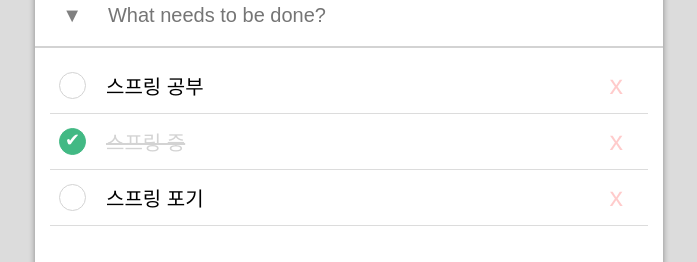
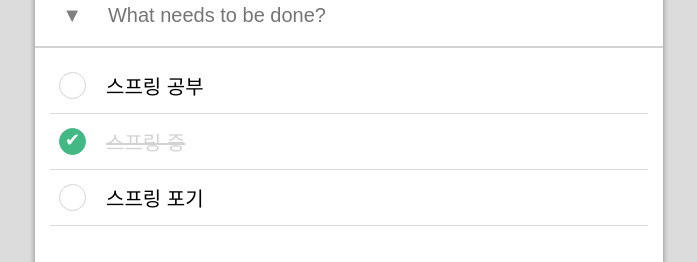
Before and after one commit to rxjw95/vue-todo, a Vue app: page / in a window 1280 px wide. Shown: the part 189-451 px from the top of the page, without its empty margins (291-988 px from the left). Built offline with nearby package versions, Linux system fonts and the light colour scheme.

Commit message:
주석 정리

```diff
--- a/src/components/TodoItem.vue
+++ b/src/components/TodoItem.vue
@@ -1,9 +1,9 @@
 <template>
   <div class="item-block">
-    <div v-if="!isChange" class="item" >
+    <div v-if="!isChange" class="item" @mouseenter="onMouseEnter" @mouseleave="onMouseLeave" >
       <div :class="checkCircle" @click="onClickCheckBtn">✔</div>
       <div :class="text" @dblclick="onDoubleClickText">{{details}}</div>
-      <div class="remove" @click="onClickRemoveBtn">x</div>
+      <div :class="remove" @click="onClickRemoveBtn">x</div>
     </div>
     <div v-else class="change-item">
       <input
@@ -30,10 +30,15 @@ export default {
     status: String,
     changeId: Number,
   },
-  updated() {
-    this.onEditFocus();
+  data() {
+    return {
+      isMouseEnter: false,
+    }
   },
   computed: {
+    remove() {
+      return this.isMouseEnter ? 'remove over' : 'remove';
+    },
     checkCircle() {
       return this.status === 'active' ? 'check-circle' : 'check-circle done';
     },
@@ -48,6 +53,9 @@ export default {
 
       }
     }
+  },
+  updated() {
+    this.onEditFocus();
   },
   methods: {
     onEditFocus() {
@@ -73,7 +81,15 @@ export default {
 
     onClickRemoveBtn() {
       this.$emit("onClickRemoveBtn", this.id);
-    }
+    },
+
+    onMouseEnter() {
+      this.isMouseEnter = true;
+    },
+    onMouseLeave() {
+      this.isMouseEnter = false;
+    },
+
   }
 }
 
@@ -90,7 +106,6 @@ export default {
     display: flex;
     justify-content: space-between;
     align-items: center;
-
   }
 
   .input-text {
@@ -143,14 +158,14 @@ export default {
 
   .remove {
     right: 25px;
-    opacity: .2;
+    opacity: 0;
     color: red;
     font-size: 27px;
     cursor: pointer;
     margin-left: auto;
     margin-right: 25px;
   }
-  .remove:hover {
+  .remove.over {
     opacity: 1;
   }
 
--- a/src/components/TodoItemList.vue
+++ b/src/components/TodoItemList.vue
@@ -1,6 +1,5 @@
 <template>
   <div class="todo-list-block">
-    <!--TODO: 자식으로 온 더블 클릭 이벤트의 id로 부터 change props를 전달-->
     <div v-for="todo in todos" :key="todo.details">
       <TodoItem
         :id="todo.id"
```
